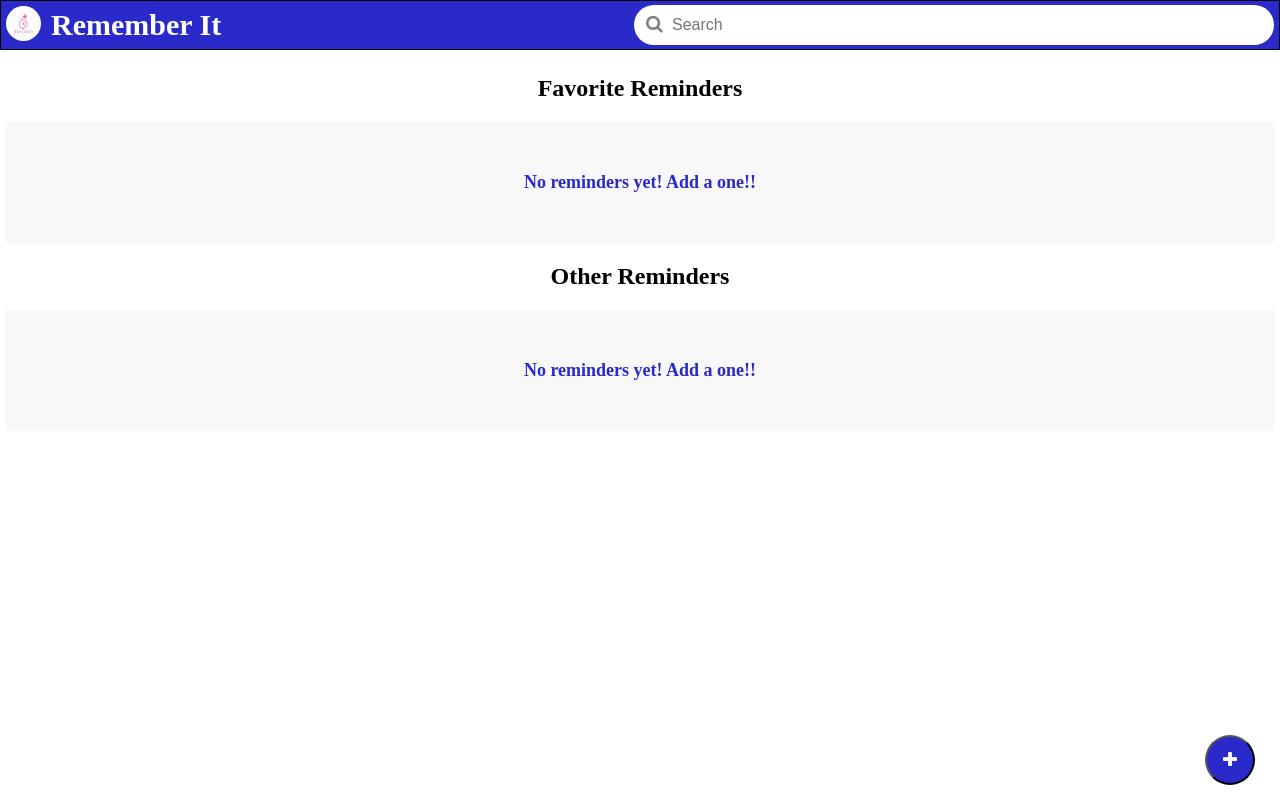
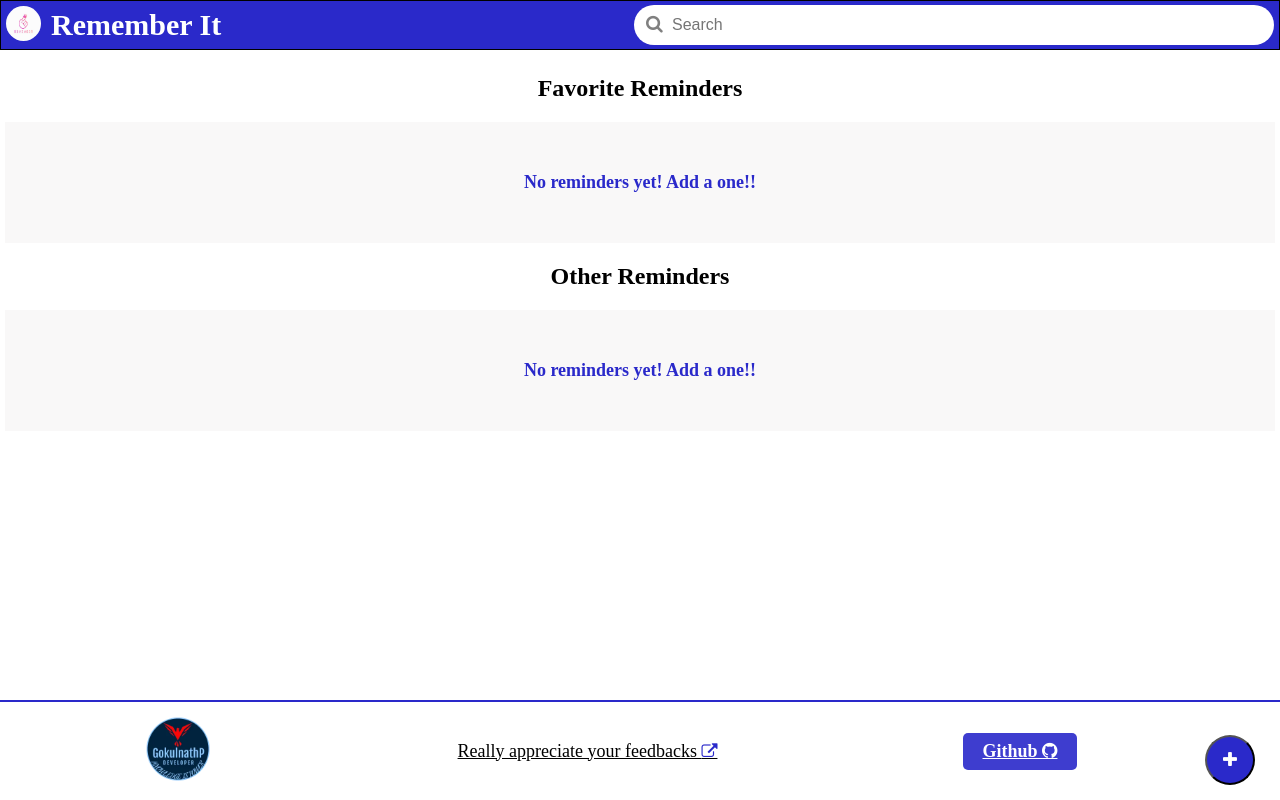
Before and after one commit to GokulnathP/remember_it, a website built with webpack: page public/index.html in a window 1280 px wide. Built offline with nearby package versions, Linux system fonts and the light colour scheme.

Commit message:
Add footer

```diff
--- a/src/app.scss
+++ b/src/app.scss
@@ -1,3 +1,4 @@
 #app {
   padding: 5px 5px 70px;
+  min-height: calc(100vh - 150px);
 }
--- /dev/null
+++ b/src/components/Footer/Footer.ts
@@ -0,0 +1,27 @@
+import Component from "../Component/Component";
+import template from "./footer.template";
+import GokulnathpLogo from "./GokulnathpLogo/GokulnathpLogo";
+
+import "./footer.scss";
+
+class Footer extends Component<HTMLDivElement, HTMLDivElement> {
+
+    constructor(hostId: string) {
+        super(hostId, 'div');
+        this.element.id = 'footer';
+
+        this.renderContent();
+        this.configure();
+    }
+
+    configure(): void {
+    }
+
+    renderContent(): void {
+        this.element.innerHTML = template;
+        new GokulnathpLogo("gokulnathp");
+    }
+
+}
+
+export default Footer;
--- /dev/null
+++ b/src/components/Footer/GokulnathpLogo/GokulnathpLogo.ts
@@ -0,0 +1,24 @@
+import Component from "../../Component/Component";
+
+import "./gokulnathpLogo.scss"
+
+class GokulnathpLogo extends Component<HTMLLIElement, HTMLImageElement>{
+
+    constructor(hostId: string) {
+        super(hostId, "img");
+        this.element.id = "gokulnathp-logo";
+
+        this.configure();
+        this.renderContent();
+    }
+
+    configure(): void {
+    }
+
+    renderContent(): void {
+        this.element.src = "/gokulnathp.webp";
+    }
+
+}
+
+export default GokulnathpLogo;
--- /dev/null
+++ b/src/components/Footer/GokulnathpLogo/gokulnathpLogo.scss
@@ -0,0 +1,5 @@
+#gokulnathp-logo {
+  width: 70px;
+  height: 70px;
+  border-radius: 50%;
+}
--- /dev/null
+++ b/src/components/Footer/footer.scss
@@ -0,0 +1,48 @@
+#footer {
+  width: 100%;
+  min-height: 100px;
+  border-top: 2px solid #2a29ca;
+  display: flex;
+  align-items: center;
+  justify-content: space-around;
+  padding: 0 80px 0 20px;
+}
+
+#github {
+  display: block;
+  color: white;
+  background: rgba(42, 41, 202, 0.9);
+  padding: 8px 20px;
+  font-size: 18px;
+  font-weight: bold;
+  border-radius: 5px;
+}
+
+#github:hover {
+  background: rgba(42, 41, 202, 1);
+}
+
+#feedback {
+  font-size: 18px;
+  color: black;
+}
+
+.fa-external-link:before {
+  content: "\f08e";
+  font-size: 16px;
+  color: #2a29ca;
+}
+
+.fa-github:before {
+  content: "\f09b";
+}
+
+@media (max-width: 600px) {
+
+  #footer {
+    flex-direction: column;
+    gap: 30px;
+    padding: 20px;
+  }
+
+}
--- /dev/null
+++ b/src/components/Footer/footer.template.ts
@@ -0,0 +1,5 @@
+export default `
+    <a id="gokulnathp" href="https://gokulnathp.github.io" target="_blank"></a>
+    <a id="feedback" href="https://forms.gle/8WWDMo7GgJq19ibTA" target="_blank">Really appreciate your feedbacks <i class="fa fa-external-link"></i></a>
+    <a id="github" href="https://github.com/GokulnathP/remember_it" target="_blank">Github <i class="fa fa-github"></i></a>
+`
--- a/src/index.ts
+++ b/src/index.ts
@@ -1,7 +1,9 @@
 import Header from "./components/Header/Header";
+import Footer from "./components/Footer/Footer";
 import App from "./App";
 
 import "./index.scss";
 
 new Header("main");
 new App("main");
+new Footer("main");
```
Also changed, not shown: public/gokulnathp.webp (added).
